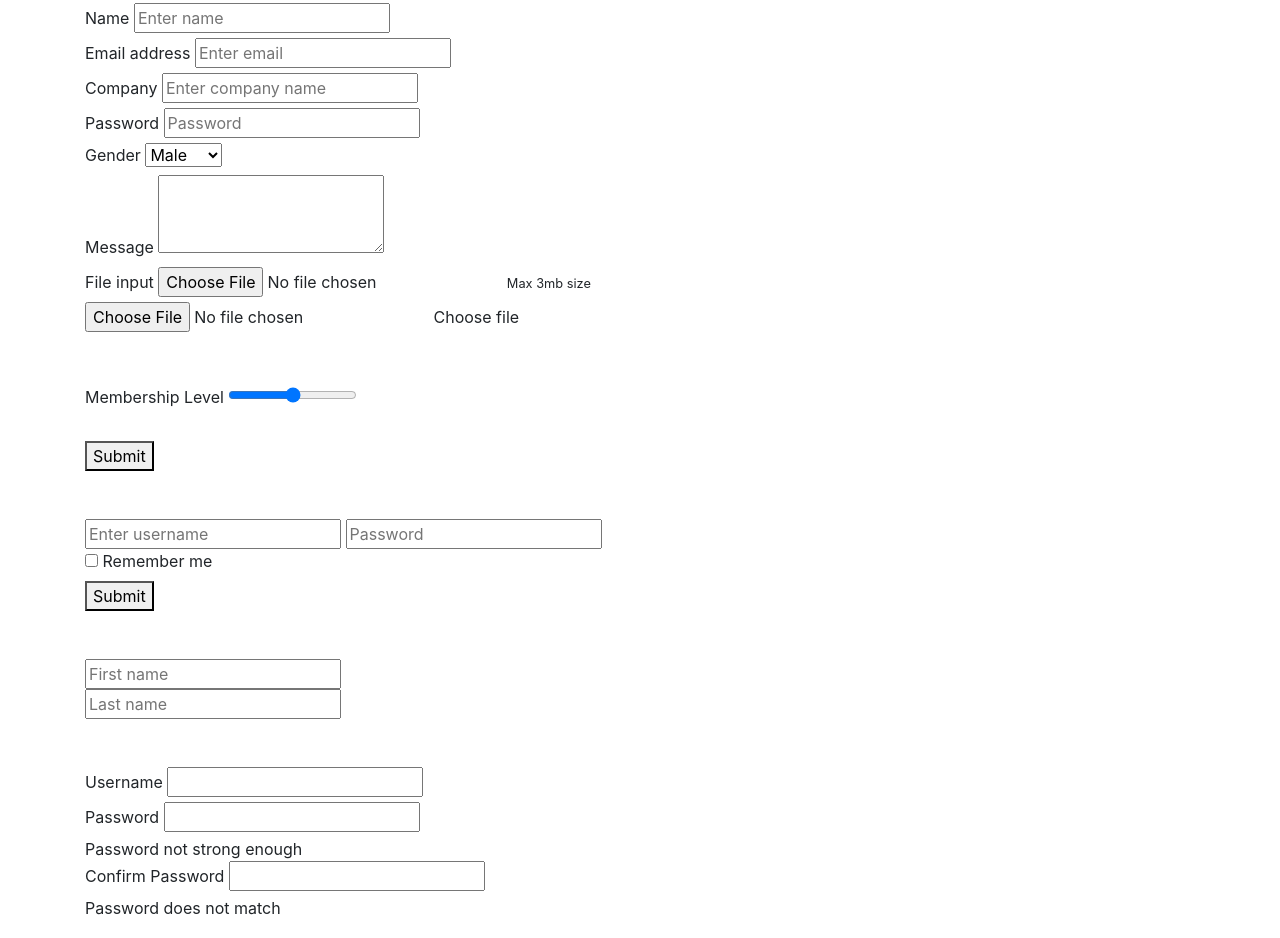
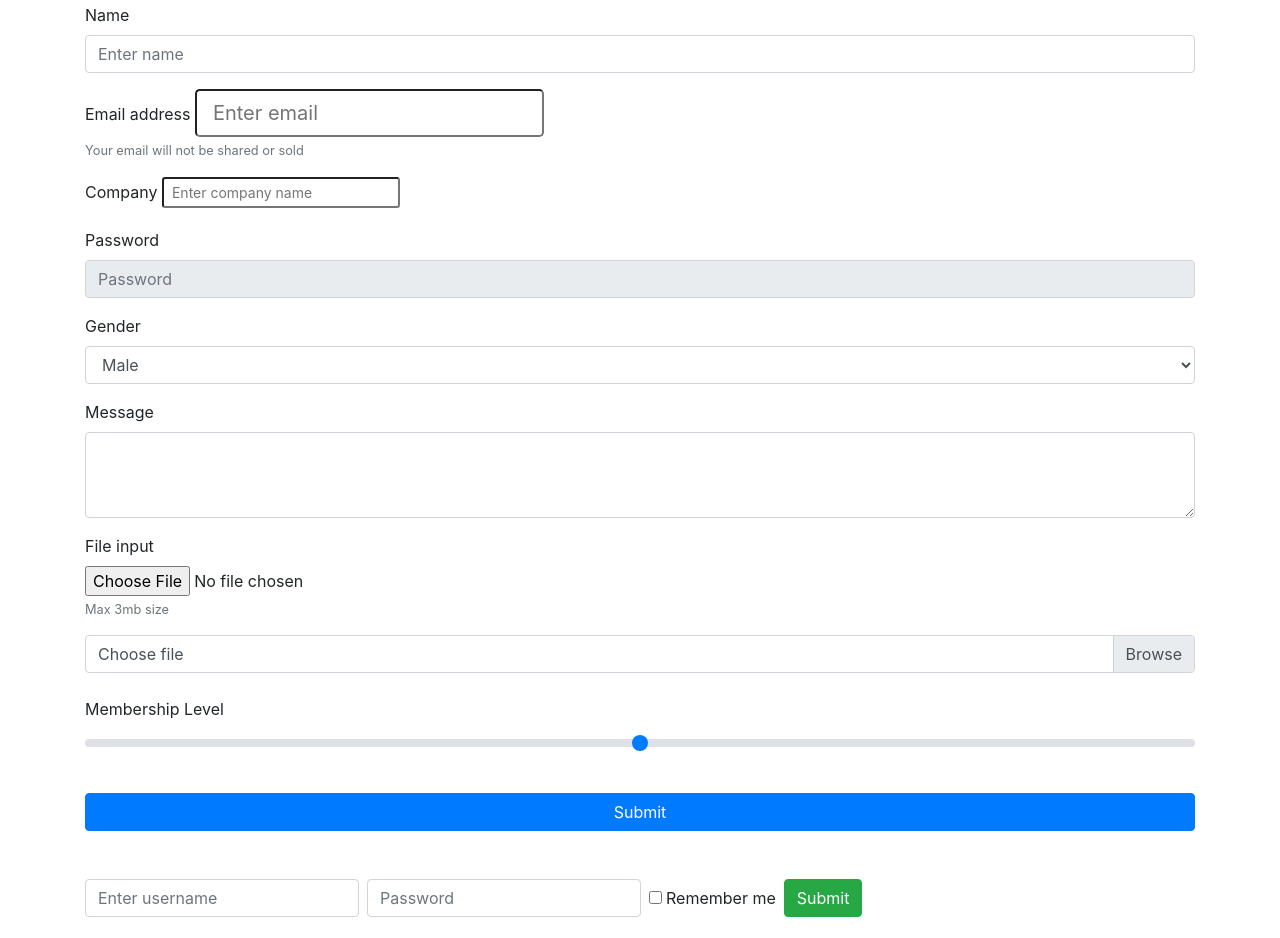
Before and after one commit to iamJakeRobbins/bootstrap_udemy, a website: page bootstrap_sandbox/3_5_forms.html in a window 1280 px wide. Shown: the part 202-1140 px from the top of the page. Drawn offline with nearby package versions, Linux system fonts and the light colour scheme.

Commit message:
forms (validation looks like it could be fun)

```diff
--- a/bootstrap_sandbox/3_5_forms.html
+++ b/bootstrap_sandbox/3_5_forms.html
@@ -90,73 +90,74 @@
         <!-- FORM -->
         <form>
             <!-- TEXT FIELD GROUPS -->
-            <div>
+            <div class="form-group">
                 <label for="name">Name</label>
-                <input type="text" id="name" placeholder="Enter name">
+                <input class="form-control" type="text" id="name" placeholder="Enter name">
             </div>
-            <div>
+            <div class="form-group">
                 <label for="email">Email address</label>
-                <input type="email" id="email" placeholder="Enter email">
+                <input class="form-control-lg" type="email" id="email" placeholder="Enter email">
+                <small class="form-text text-muted">Your email will not be shared or sold</small>
             </div>
-            <div>
+            <div class="form-group">
                 <label for="company">Company</label>
-                <input type="text" id="company" placeholder="Enter company name">
+                <input class="form-control-sm" type="text" id="company" placeholder="Enter company name">
             </div>
-            <div>
+            <div class="form-group">
                 <label for="password">Password</label>
-                <input type="password" id="password" placeholder="Password">
+                <input class="form-control" type="password" id="password" placeholder="Password" readonly>
             </div>
             <!-- SELECT -->
-            <div>
+            <div class="form-group">
                 <label for="gender">Gender</label>
-                <select id="gender">
+                <select class="form-control" id="gender">
                     <option>Male</option>
                     <option>Female</option>
                 </select>
             </div>
             <!-- TEXTAREA -->
-            <div>
+            <div class="form-group">
                 <label for="message">Message</label>
-                <textarea id="message" rows="3"></textarea>
+                <textarea class="form-control" id="message" rows="3"></textarea>
             </div>
             <!-- FILE INPUT -->
-            <div>
+            <div class="form-group">
                 <label for="file">File input</label>
-                <input type="file" id="file">
-                <small id="fileHelp">Max 3mb size</small>
+                <input class="form-control-file" type="file" id="file">
+                <small class="form-text text-muted" id="fileHelp">Max 3mb size</small>
             </div>
             <!-- CUSTOM FILE INPUT -->
-            <div>
-                <input type="file" id="myfile">
-                <label for="myfile">Choose file</label>
+            <div class="custom-file">
+                <input class="custom-file-input" type="file" id="myfile">
+                <label class="custom-file-label" for="myfile">Choose file</label>
             </div>
             <br>
             <br>
             <!-- RANGE -->
-            <div>
+            <div class="form-group">
                 <label for="membership">Membership Level</label>
-                <input type="range">
+                <input type="range" class="custom-range" min="1" max="5" step="1" default="2">
             </div>
 
             <br>
 
-            <button type="submit">Submit</button>
+            <button class="btn btn-primary btn-block" type="submit">Submit</button>
         </form>
 
         <br>
         <br>
 
         <!-- INLINE FORM -->
-        <form>
-            <input type="text" id="username" placeholder="Enter username">
-            <input type="text" id="password" placeholder="Password">
-            <div>
-                <label>
-                    <input type="checkbox"> Remember me
+        <form class="form-inline">
+            <input class="form-control mr-2" type="text" id="username" placeholder="Enter username">
+            <input class="form-control mr-2" type="text" id="password" placeholder="Password">
+            <div class="form-check">
+                <label class="form-check-label mr-2">
+                    <input type="checkbox" class="form-check-input"> Remember me
                 </label>
             </div>
 
-            <button type="submit">Submit</button>
+            <button type="submit" class="btn btn-success">Submit</button>
         </form>
 
         <br>
@@ -164,12 +165,12 @@
 
         <!-- FORM ROW -->
         <form>
-            <div>
-                <div>
-                    <input type="text" placeholder="First name">
+            <div class="form-row">
+                <div class="col">
+                    <input type="text" placeholder="First name" class="form-control">
                 </div>
-                <div>
-                    <input type="text" placeholder="Last name">
+                <div class="col">
+                    <input type="text" placeholder="Last name" class="form-control">
                 </div>
             </div>
         </form>
@@ -178,21 +179,21 @@
         <br>
 
         <!-- VALIDATION -->
-        <div>
+        <div class="form-group">
             <label for="username">Username</label>
-            <input type="text" id="username">
+            <input type="text" id="username" class="form-control is-valid">
         </div>
-        <div>
+        <div class="form-group">
             <label for="password">Password</label>
-            <input type="text" id="password">
-            <div>
+            <input type="text" id="password" class="form-control is-invalid">
+            <div class="invalid-feedback">
                 Password not strong enough
             </div>
         </div>
-        <div>
+        <div class="form-group">
             <label for="password2">Confirm Password</label>
-            <input type="text" id="password2">
-            <div>
+            <input type="text" id="password2" class="form-control is-valid">
+            <div class="valid-feedback">
                 Password does not match
             </div>
         </div>
```
